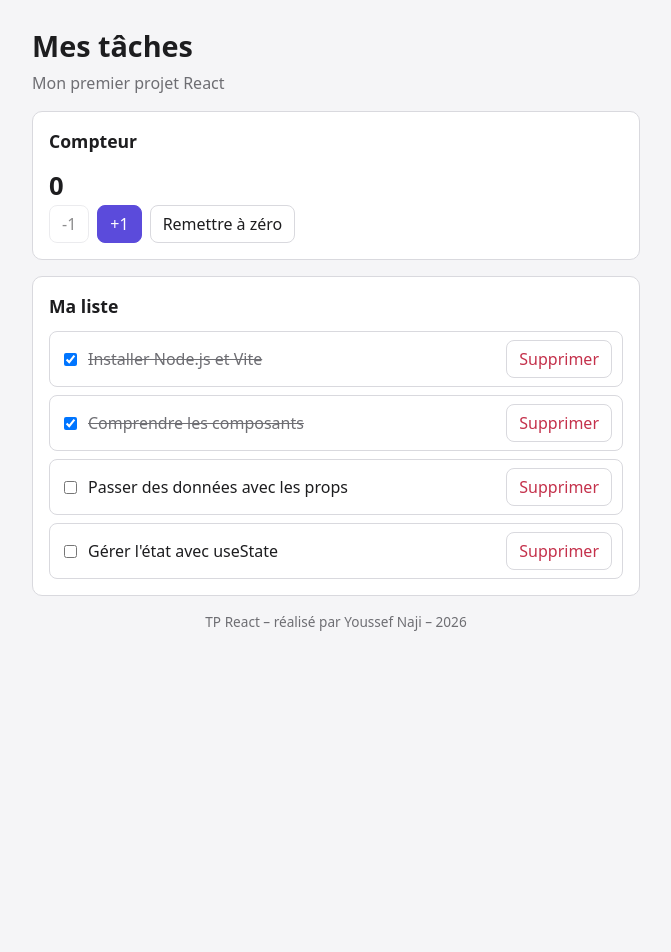
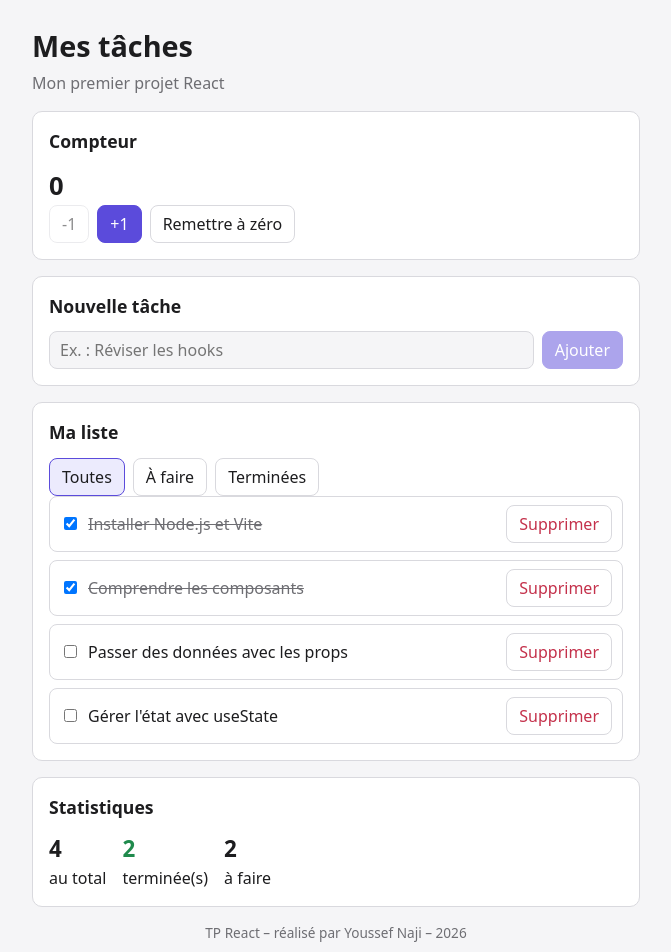
Before and after one commit to nj-ysf/tp-react-taches, a React (Vite) app in the folder mes-taches/: page / in a window 1280 px wide. Shown: the top 952 px of the page, without its empty margins (304-975 px from the left). Before the commit the page ends 800 px from the top, so only its background shows below. Built offline with nearby package versions, Linux system fonts and the light colour scheme.

Commit message:
Étape 4 : formulaire contrôlé, filtres et statistiques

```diff
--- a/mes-taches/src/App.jsx
+++ b/mes-taches/src/App.jsx
@@ -6,6 +6,9 @@ import ListeTaches from './components/ListeTaches.jsx'
 import Pied from './components/Pied.jsx'
 import Carte from './components/Carte.jsx'
 import Compteur from './components/Compteur.jsx'
+import FormulaireAjout from './components/FormulaireAjout.jsx'
+import Filtres from './components/Filtres.jsx'
+import Statistiques from './components/Statistiques.jsx'
 
 // Données initiales
 const TACHES_INITIALES = [
@@ -36,23 +39,53 @@ function App() {
   // État des tâches
   const [taches, setTaches] = useState(TACHES_INITIALES)
 
+  // État du filtre
+  const [filtre, setFiltre] = useState('toutes')
+
+  // Ajouter une tâche
+  function ajouterTache(titre) {
+    setTaches((anciennesTaches) => [
+      ...anciennesTaches,
+      {
+        id: Date.now(),
+        titre: titre,
+        terminee: false
+      }
+    ])
+  }
+
   // Cocher ou décocher une tâche
   function basculerTache(id) {
     setTaches(
-      taches.map((tache) =>
-        tache.id === id
-          ? { ...tache, terminee: !tache.terminee }
-          : tache
-      )
+      (anciennesTaches) =>
+        anciennesTaches.map((tache) =>
+          tache.id === id
+            ? { ...tache, terminee: !tache.terminee }
+            : tache
+        )
     )
   }
 
   // Supprimer une tâche
   function supprimerTache(id) {
     setTaches(
-      taches.filter((tache) => tache.id !== id)
+      (anciennesTaches) =>
+        anciennesTaches.filter((tache) => tache.id !== id)
     )
   }
+
+  // Calculer les tâches visibles selon le filtre
+  const tachesVisibles = taches.filter((tache) => {
+    if (filtre === 'actives') {
+      return !tache.terminee
+    }
+
+    if (filtre === 'terminees') {
+      return tache.terminee
+    }
+
+    return true
+  })
 
   return (
     <div className="app">
@@ -62,16 +95,35 @@ function App() {
         sousTitre="Mon premier projet React"
       />
 
+      {/* Compteur */}
       <Carte titre="Compteur">
         <Compteur />
       </Carte>
 
+      {/* Formulaire d'ajout */}
+      <Carte titre="Nouvelle tâche">
+        <FormulaireAjout onAjouter={ajouterTache} />
+      </Carte>
+
+      {/* Liste et filtres */}
       <Carte titre="Ma liste">
+
+        <Filtres
+          filtre={filtre}
+          onChanger={setFiltre}
+        />
+
         <ListeTaches
-          taches={taches}
+          taches={tachesVisibles}
           onBasculer={basculerTache}
           onSupprimer={supprimerTache}
         />
+
+      </Carte>
+
+      {/* Statistiques */}
+      <Carte titre="Statistiques">
+        <Statistiques taches={taches} />
       </Carte>
 
       <Pied auteur="Youssef Naji" />
--- /dev/null
+++ b/mes-taches/src/components/Filtres.jsx
@@ -0,0 +1,24 @@
+
+const OPTIONS = [
+  { valeur: 'toutes', libelle: 'Toutes' },
+  { valeur: 'actives', libelle: 'À faire' },
+  { valeur: 'terminees', libelle: 'Terminées' },
+]
+
+function Filtres({ filtre, onChanger }) {
+  return (
+    <div className="filtres">
+      {OPTIONS.map((option) => (
+        <button
+          key={option.valeur}
+          className={filtre === option.valeur ? 'actif' : ''}
+          onClick={() => onChanger(option.valeur)}
+        >
+          {option.libelle}
+        </button>
+      ))}
+    </div>
+  )
+}
+
+export default Filtres
--- /dev/null
+++ b/mes-taches/src/components/FormulaireAjout.jsx
@@ -0,0 +1,44 @@
+
+import { useState } from 'react'
+
+function FormulaireAjout({ onAjouter }) {
+  const [titre, setTitre] = useState('')
+
+  function gererSoumission(event) {
+    event.preventDefault()
+
+    const titreNettoye = titre.trim()
+
+    // Ignorer les champs vides
+    if (titreNettoye === '') {
+      return
+    }
+
+    // Ajouter la tâche
+    onAjouter(titreNettoye)
+
+    // Vider le champ
+    setTitre('')
+  }
+
+  return (
+    <form className="formulaire" onSubmit={gererSoumission}>
+      <input
+        type="text"
+        value={titre}
+        onChange={(event) => setTitre(event.target.value)}
+        placeholder="Ex. : Réviser les hooks"
+      />
+
+      <button
+        type="submit"
+        className="principal"
+        disabled={titre.trim() === ''}
+      >
+        Ajouter
+      </button>
+    </form>
+  )
+}
+
+export default FormulaireAjout
--- /dev/null
+++ b/mes-taches/src/components/Statistiques.jsx
@@ -0,0 +1,28 @@
+
+function Statistiques({ taches }) {
+  const total = taches.length
+
+  const terminees = taches.filter(
+    (tache) => tache.terminee
+  ).length
+
+  const restantes = total - terminees
+
+  return (
+    <div className="stats">
+      <div>
+        <strong>{total}</strong> au total
+      </div>
+
+      <div className="terminees">
+        <strong>{terminees}</strong> terminée(s)
+      </div>
+
+      <div>
+        <strong>{restantes}</strong> à faire
+      </div>
+    </div>
+  )
+}
+
+export default Statistiques
```
